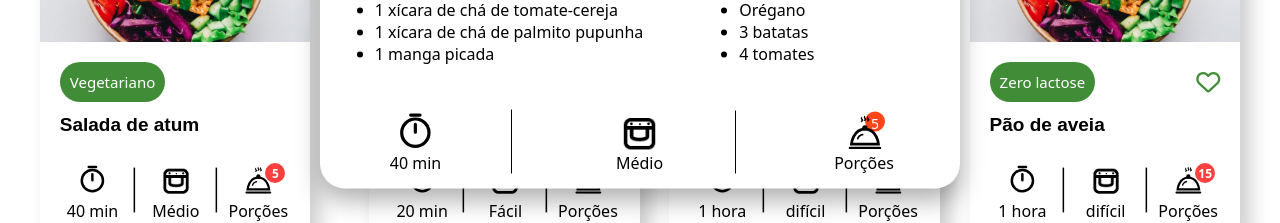
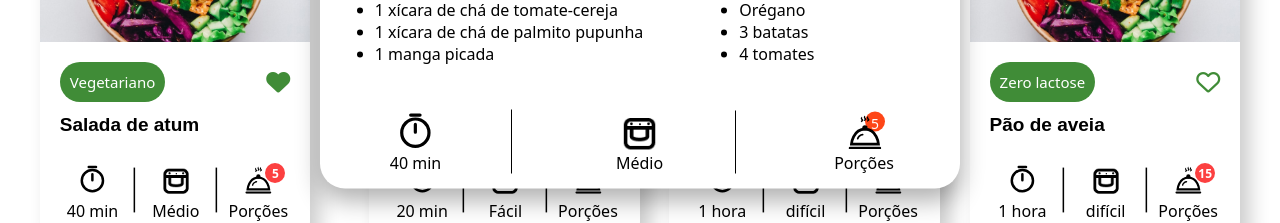
Before and after one commit to Mariiana4/projetoFreshFoodReact, a React (Create React App) app in the folder projetofreshfoodreact/: page / in a window 1280 px wide. Both pictures are taken after a click on the icon 282 px from the left and 565 px from the top of the page. Shown: the part 483-706 px from the top of the page. Built offline with nearby package versions, Linux system fonts and the light colour scheme.

Commit message:
ícone de coração

```diff
--- a/projetofreshfoodreact/src/componentes/cardReceitas/CardDeReceitas.css
+++ b/projetofreshfoodreact/src/componentes/cardReceitas/CardDeReceitas.css
@@ -61,6 +61,7 @@ body{
 .fa-heart{
     color: #408C37;
     font-size: 1.5rem;
+    cursor: pointer;
 }
 
 /* Tag identificação */
--- a/projetofreshfoodreact/src/componentes/cardReceitas/CardDeReceitas.js
+++ b/projetofreshfoodreact/src/componentes/cardReceitas/CardDeReceitas.js
@@ -15,6 +15,7 @@ function CardDeReceitas({imagemCardReceitas, tagCardReceitas, nomeCardReceitas,
                 <div className="tag_icone-fav">
                     <p className="tag">{tagCardReceitas}</p>
                     {!IsFavorite && <i className="fa-regular fa-heart" onClick={() => setIsFavorite(true)}></i>}
+                    {IsFavorite && <i className="fa-solid fa-heart" onClick={() => setIsFavorite(false)}></i>}
                 </div>
 
                 <h2 className="nome-receita">{nomeCardReceitas}</h2>
```
